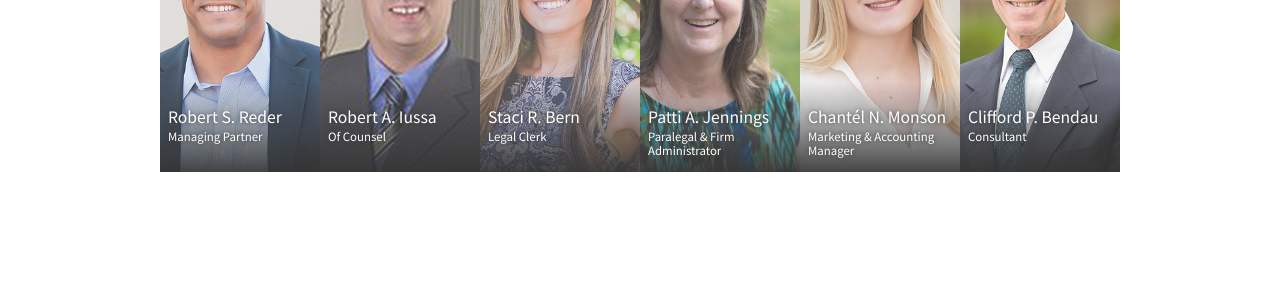
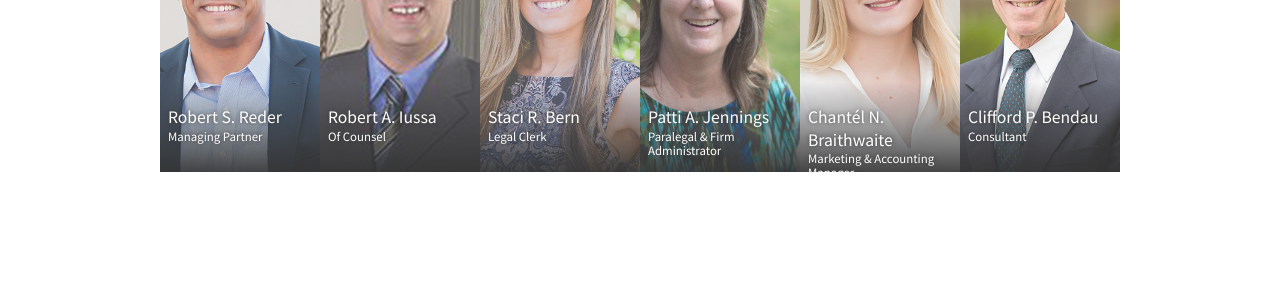
Before and after one commit to kristenzirkler/blythe-grace-demo, a Jekyll site: the page built from professionals/index.html, in a window 1280 px wide. Shown: the part 672-972 px from the top of the page. Built offline with Jekyll 4.4.1, drawn with Linux system fonts in a browser that asks for light colours; nearby versions of some CDN libraries.

Commit message:
Minor Updates

```diff
--- a/professionals/index.html
+++ b/professionals/index.html
@@ -32,7 +32,7 @@ meta-description: The Blythe Grace family works together to prepare, protect, an
       </li>
       <li>
       <a data-name="chantel" class="unselected" href="#" style="background-image: url({{ site.baseurl }}/img/bio-chantel.jpg);">
-        <span><strong>Chant&eacute;l N. Monson</strong><em>Marketing &amp; Accounting Manager</em></span>
+        <span><strong>Chant&eacute;l N. Braithwaite</strong><em>Marketing &amp; Accounting Manager</em></span>
       </a>
       </li>
       <li>
@@ -47,7 +47,7 @@ meta-description: The Blythe Grace family works together to prepare, protect, an
           <h4 class="name">Managing Partner</h4>
         <ul class="contact-info">
           <li>
-            <img src="{{ site.baseurl }}/img/badge-swsuper.png" alt="Southwest Super Lawyer - 2014 & 2015" style="width: 150px; margin: 0 auto;display: block;" /><br><br>
+            <img src="{{ site.baseurl }}/img/badge-swsuper.png" alt="Southwest Super Lawyer - 2014, 2015, and 2016" style="width: 150px; margin: 0 auto;display: block;" /><br><br>
             <img src="{{ site.baseurl }}/img/azfinest.png" alt="Sustaining Member of Arizona's Finest Lawyers" style="width: 180px; margin: 0 auto;display: block;" />
             <!--div class="hex-callout">
               <div class="hex">&nbsp;</div>
@@ -224,7 +224,7 @@ meta-description: The Blythe Grace family works together to prepare, protect, an
           <p>Patti is active in the pet rescue community, fostering and volunteering for Arizona Small Dog Rescue. She enjoys taking care of her six dogs, and spending time working out, camping, gardening and reading.</p>
       </div>
       <div class="bio bio-chantel">
-        <h3 class="name">Chant&eacute;l N. Monson</h3>
+        <h3 class="name">Chant&eacute;l N. Braithwaite</h3>
         <h4 class="name">Marketing & Accounting Manager</h4>
         <p>Chant&eacute;l grew up in a military family.  Her father served in the United States Army. She has lived and traveled all over the world. Chantél and her family settled in Fairport, New York. In 2011 she moved to Mesa, Arizona to pursue her degree in Accounting.</p>
 
--- a/services/index.html
+++ b/services/index.html
@@ -38,7 +38,7 @@ meta-description: Business & civil litigation, mediation, arbitration, employmen
       </li>
       <li>
         <h2>General Counsel Services</h2>
-        <p>Blythe Grace offers the services of an experienced general counsel available to assist your company at any time and in any capacity. Many businesses decide that the cost of in-house legal counsel outweighs the benefit.  Blythe Grace can provide necessary legal advice at a cost that is well-below that of maintaining one or more attorneys on staff. We learn the business models and goals of our clients’ businesses and craft legal solutions that fit into the overall mission of the company.  We can address a particular legal question plaguing a client, or provide a thorough legal review of a company’s entire business, on either a one-time or an on-going basis.  Blythe Grace can also partner with a client’s in-house legal staff to compliment their existing expertise.  We offer clients a business-minded, common-sense approach to legal services, with an eye to the clients’ bottom-line.</p>
+        <p>Blythe Grace offers the services of an experienced general counsel available to assist your company at any time and in any capacity. Many businesses decide that the cost of in-house legal counsel outweighs the benefit.  Blythe Grace can provide necessary legal advice at a cost that is well-below that of maintaining one or more attorneys on staff. We learn the business models and goals of our clients’ businesses and craft legal solutions that fit into the overall mission of the company.  We can address a particular legal question plaguing a client, or provide a thorough legal review of a company’s entire business, on either a one-time or an on-going basis.  Blythe Grace can also partner with a client’s in-house legal staff to complement their existing expertise.  We offer clients a business-minded, common-sense approach to legal services, with an eye to the clients’ bottom-line.</p>
     </ul>
 
   </div>
```
Also changed, not shown: other parts of professionals/index.html (+1 -1 lines).
